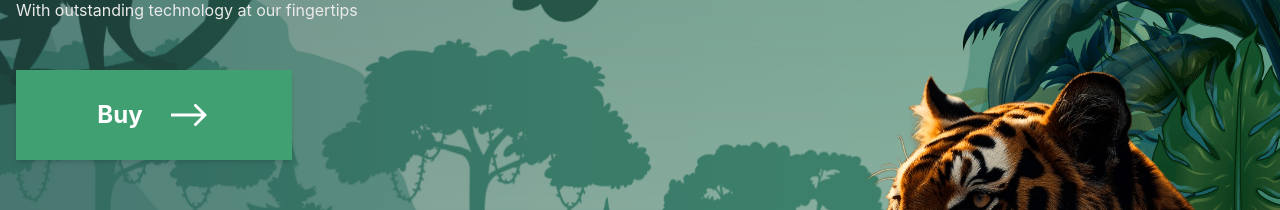
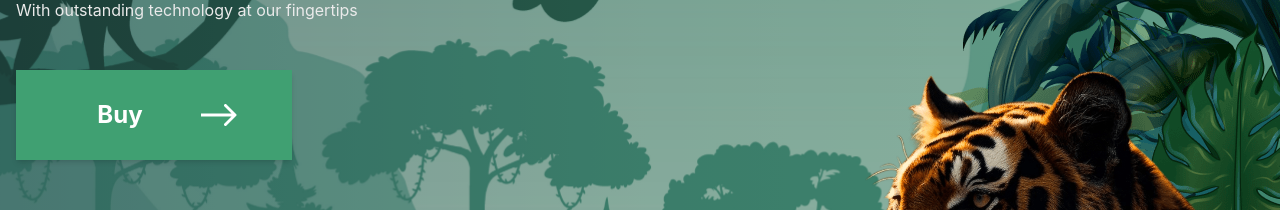
Before and after one commit to Henrique990/biosworld-react, a React (Vite) app: page / in a window 1280 px wide. Shown: the part 578-788 px from the top of the page. Built offline with nearby package versions, Linux system fonts and the light colour scheme.

Commit message:
update 18/07/2023 22:06

```diff
--- a/src/components/Footer/index.jsx
+++ b/src/components/Footer/index.jsx
@@ -65,7 +65,6 @@ export default function Footer() {
             </li>
           </ul>
           <div className="ml-4 mr-[10%] lg:ml-12">
-            <h3 className="text-center text-xl">Contact</h3>
             <ul className="flex gap-3 sm:hidden">
               <li>
                 <a href="https://t.me/+SHC0-kzuABk0NGQ5">
@@ -139,21 +138,21 @@ export default function Footer() {
                 <a href="https://medium.com/@biosworld23">Medium</a>
               </li> */}
 
-              <li className="flex flex-row items-center space-x-2">
+              <li className="flex flex-row items-center hover:text-green-400 space-x-2">
                 <img alt="Support biosworld" src={email} />
                 <a href="mailto:support@biosworld.io">Contact Us</a>
               </li>
-              <li className="flex flex-row items-center space-x-2">
+              <li className="flex flex-row items-center hover:text-green-400 space-x-2">
                 <img alt="Privacy Policy" src={document} />
                 <a href="/Biosworld_Privacy_Policy.pdf">Privacy Policy</a>
               </li>
-              <li className="flex flex-row items-center space-x-2">
+              <li className="flex flex-row items-center hover:text-green-400 space-x-2">
                 <img alt="Privacy Policy" src={doubletick} />
                 <a href="/BIOSW Terms_Of_Service (2).pdf (1).pdf">
                   <p>Terms of Service</p>
                 </a>
               </li>
-              <li className="flex flex-row items-center space-x-2">
+              <li className="flex flex-row items-center hover:text-green-400 space-x-2">
                 <img className="" alt="Privacy Policy" src={warning} />
                 <a href="/Biosworld_Privacy_Policy.pdf">Disclaimer</a>
               </li>
--- a/src/components/Home/index.jsx
+++ b/src/components/Home/index.jsx
@@ -8,7 +8,7 @@ import {
   // Card,
 } from "@material-tailwind/react";
 
-import { Link } from 'react-scroll';
+import { Link } from "react-scroll";
 
 import logo from "../../../public/img/home/bios.png";
 import arrow from "../../../public/img/home/Arrow 1.png";
@@ -189,14 +189,19 @@ export default function Home() {
               natural wonders of our planet. With outstanding technology at our
               fingertips{" "}
             </Typography>
-            <Button className="bg-[#40a072] flex flex-row justify-center rounded-none relative px-4 z-10 lg:w-[17.25rem] lg:h-[5.625rem] items-center">
-              <Link className="flex flex-row" to="card-payment" smooth={true} duration={500}>
+            <Link
+              className="flex flex-row"
+              to="card-payment"
+              smooth={true}
+              duration={500}
+            >
+              <Button className="bg-[#40a072] flex flex-row justify-center rounded-none relative px-4 z-10 lg:w-[17.25rem] lg:h-[5.625rem] items-center">
                 <span className="whitespace-nowrap md:text-lg lg:text-2xl leading-[39px] text-white relative p-2 w-1/2">
                   Buy
                 </span>
-                <img className="ml-2 p-3"  src={arrow} alt="arrow" />
-              </Link>
-            </Button>{" "}
+                <img className="ml-2 p-3" src={arrow} alt="arrow" />
+              </Button>{" "}
+            </Link>
           </div>
           <img
             className="w-1/2 lg:w-1/3 absolute right-0 bottom-0  z-10 "
```
